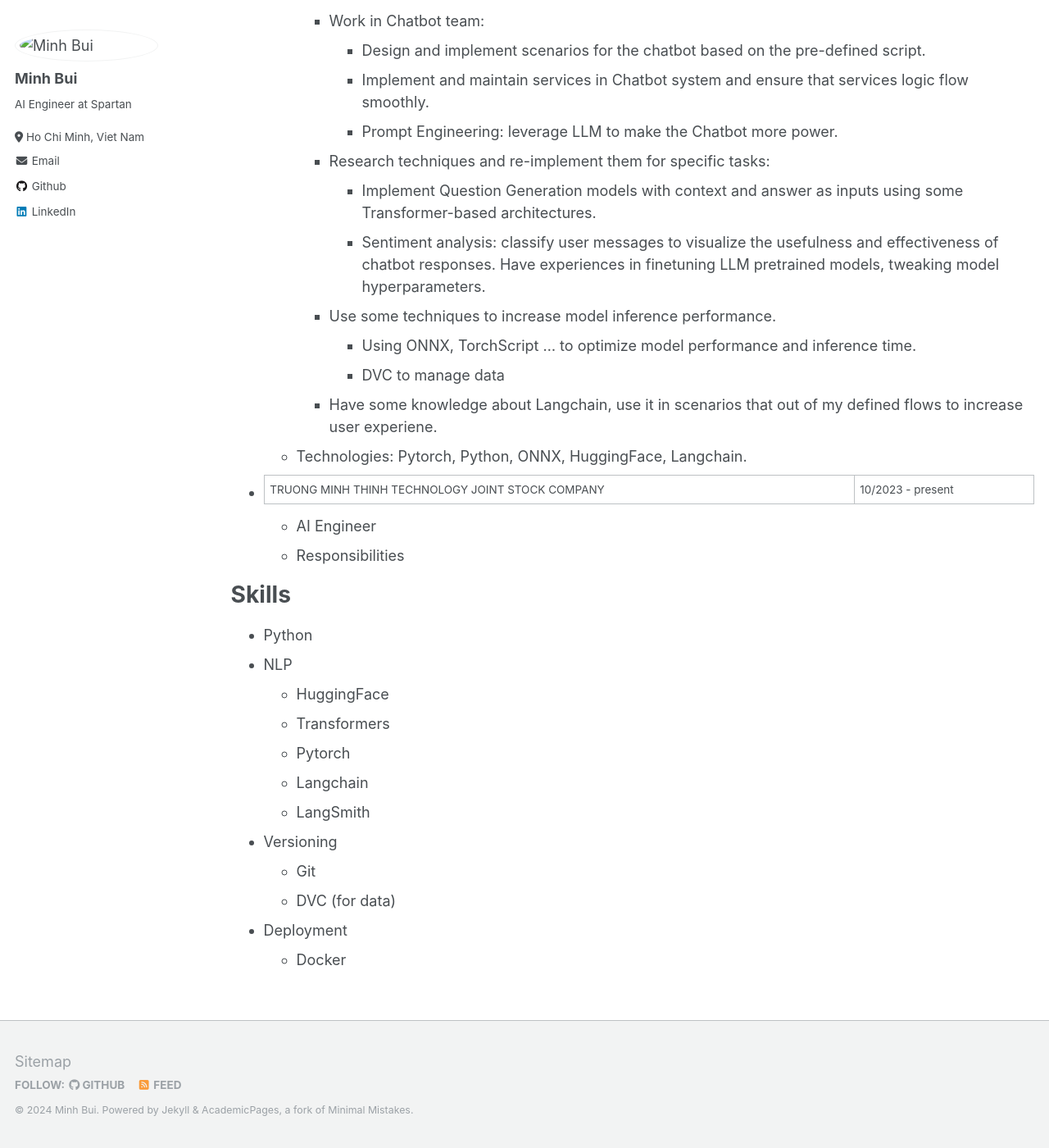
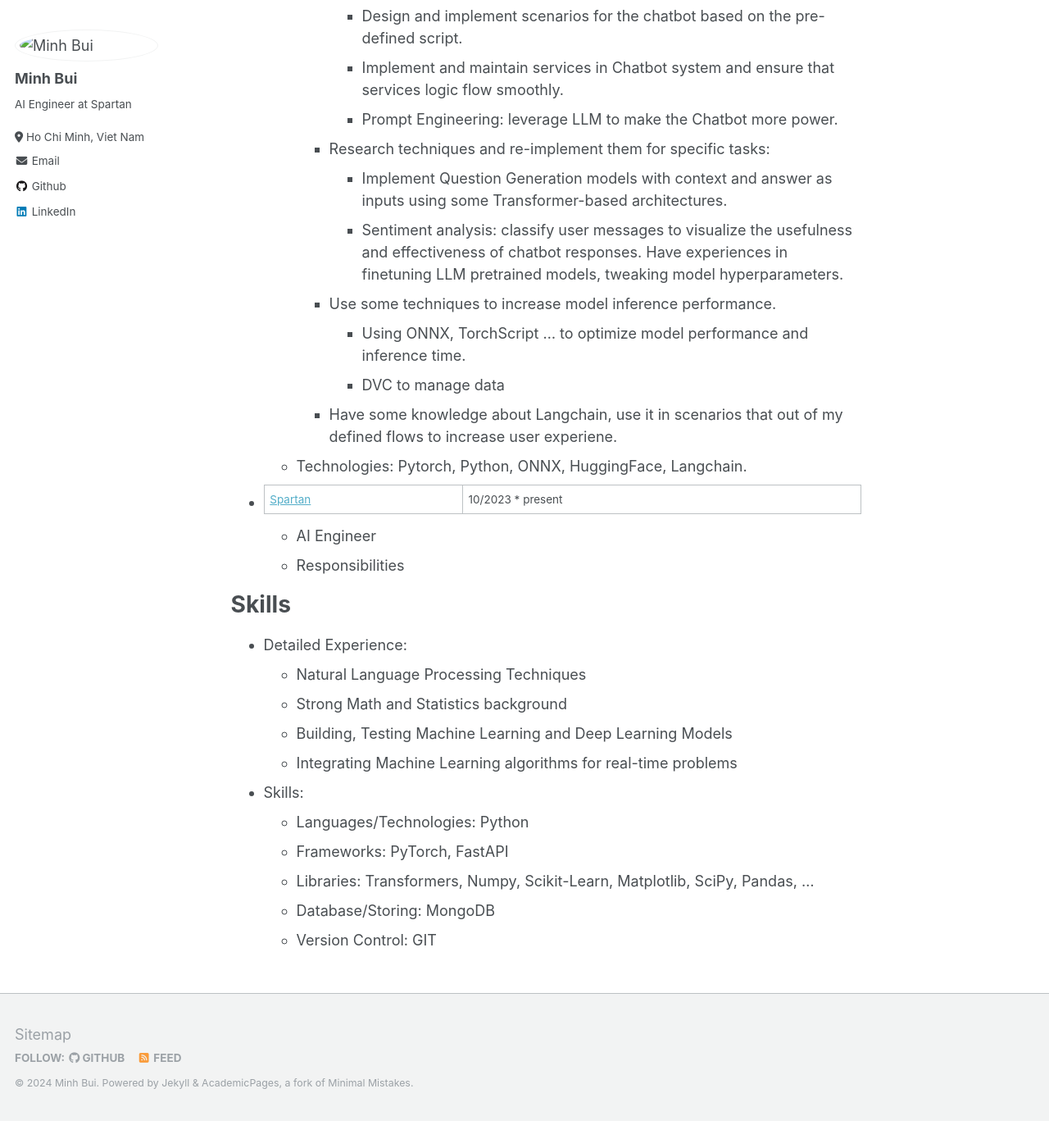
Before and after one commit to spartan-minhbui/spartan-minhbui.github.io, a Jekyll site: the page built from _pages/cv.md, in a window 1280 px wide and 1400 px high, scrolled down 418 px. Shown: the whole window at 82% size. Built offline with Jekyll 4.4.1, drawn with Linux system fonts in a browser that asks for light colours; after the commit the page ends 1785 px from its top, so only the background shows below that; some of the changed text lies outside the part shown.

```diff
--- a/_data/navigation.yml
+++ b/_data/navigation.yml
@@ -3,8 +3,8 @@ main:
 #  - title: "Publications"
 #    url: /publications/
 #
-#  - title: "Talks"
-#    url: /talks/
+  - title: "Projects"
+    url: /projects/
 #
 #  - title: "Teaching"
 #    url: /teaching/
--- a/_pages/cv.md
+++ b/_pages/cv.md
@@ -4,7 +4,7 @@ title: "CV"
 permalink: /cv/
 author_profile: true
 redirect_from:
-  - /resume
+  * /resume
 ---
 
 {% include base_path %}
@@ -15,7 +15,7 @@ Education
 
 Work experience
 ======
-* TRUONG MINH THINH TECHNOLOGY JOINT STOCK COMPANY | 07/2021 - 10/2023
+* [TRUONG MINH THINH TECHNOLOGY JOINT STOCK COMPANY](https://tmtco.asia/) | 07/2021 * 10/2023
   * AI Engineer
   * Responsibilities
     * Work in Chatbot team:
@@ -31,21 +31,21 @@ Work experience
     * Have some knowledge about Langchain, use it in scenarios that out of my defined flows to increase user experiene.
   * Technologies: Pytorch, Python, ONNX, HuggingFace, Langchain.
 
-* TRUONG MINH THINH TECHNOLOGY JOINT STOCK COMPANY | 10/2023 - present
+* [Spartan](https://hirespartan.io/) | 10/2023 * present
   * AI Engineer
   * Responsibilities
 
 Skills
 ======
-* Python
-* NLP
-  * HuggingFace
-  * Transformers
-  * Pytorch
-  * Langchain
-  * LangSmith
-* Versioning
-  * Git
-  * DVC (for data)
-* Deployment
-  * Docker
+* Detailed Experience:
+  * Natural Language Processing Techniques
+  * Strong Math and Statistics background
+  * Building, Testing Machine Learning and Deep Learning Models
+  * Integrating Machine Learning algorithms for real-time problems
+
+* Skills:
+  * Languages/Technologies: Python
+  * Frameworks: PyTorch, FastAPI
+  * Libraries: Transformers, Numpy, Scikit-Learn, Matplotlib, SciPy, Pandas, ...
+  * Database/Storing: MongoDB
+  * Version Control: GIT
```
Also changed, not shown: _pages/about.md (+1 -1 lines), _pages/projects.md (added, +14 -0 lines).
